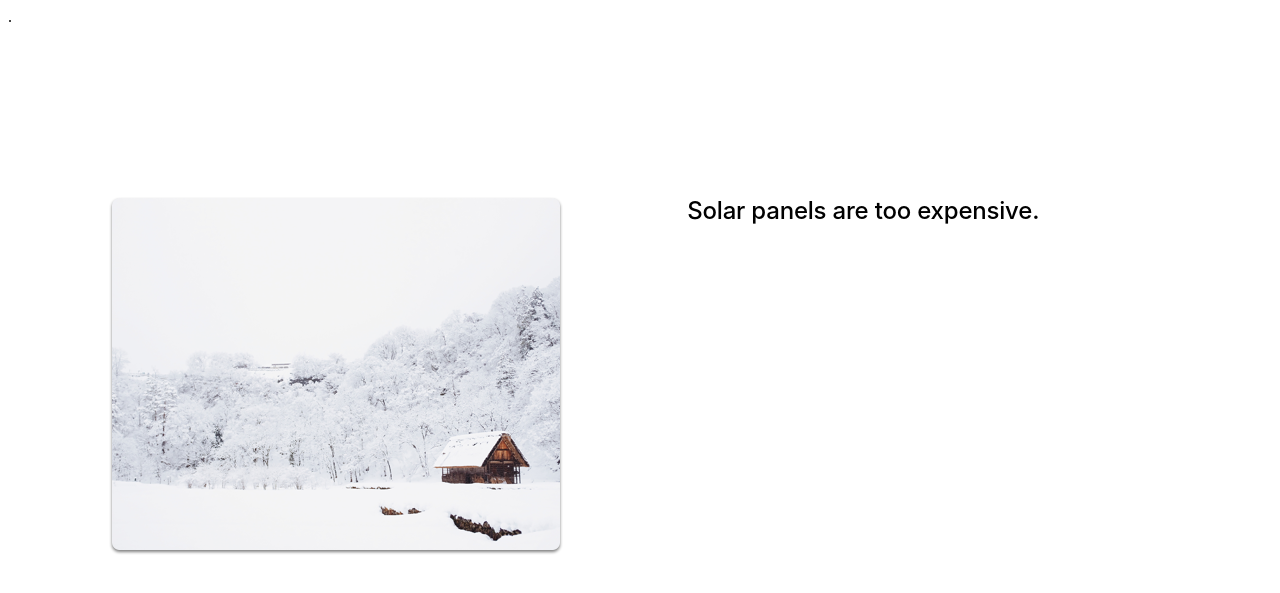
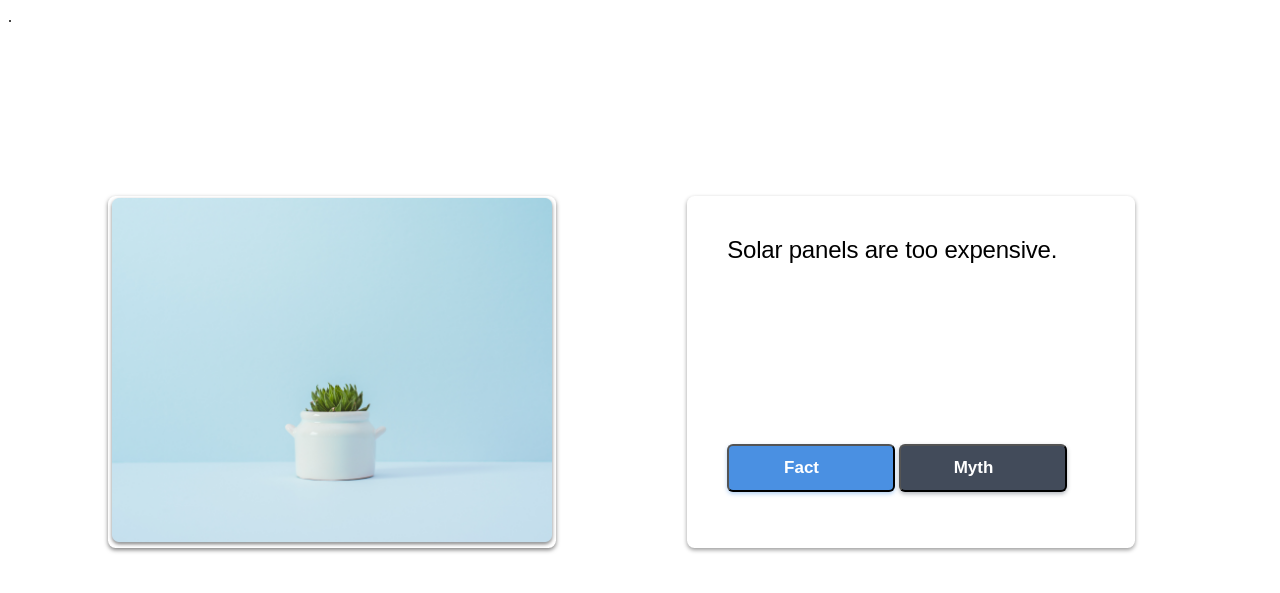
Before and after one commit to stephshum/Solar-Quiz, a PHP site: page /page4.html in a window 1280 px wide. Shown: the top 593 px of the page. Run offline with PHP 8.4, Linux system fonts and the light colour scheme.

Commit message:
create styling and edit pages 1 to 4

```diff
--- a/page1.html
+++ b/page1.html
@@ -15,7 +15,7 @@
 
       <div class="Are-you-aware-of-the"> Are you aware of the common misconceptions regarding solar energy? What is true or false?</div>
 
-      <div class="Lets-Find-Out">Let’s Find Out </div>
+      <button class ="Rectangle-3-Copy"><div class="Lets-Find-Out">Let’s Find Out </div></button>
     </div>
     <div class="column">
 
--- a/page4.html
+++ b/page4.html
@@ -12,18 +12,21 @@
 
 <!-- png -->
 
-<img src="img/fact-vs-myth-image-copy.png"
-     srcset="img/fact-vs-myth-image-copy@2x.png 2x,
-             img/fact-vs-myth-image-copy@3x.png 3x"
-     class="Fact-vs-Myth-Image-Copy">
+<img src="img/quiz_4.png" class="Rectangle-3">
+
 </div>
 
 <div class="column">
-<div class="Tomkins-County-is-to"> Solar panels are too expensive. </div>
+  <div class = "white_square">
+    <div class = "internal_container">
 
-<div class="Fact"> Fact</div>
+  <div class="Tomkins-County-is-to"> Solar panels are too expensive. </div>
 
-<div class="Myth">Myth </div>
+  <button class="fact_button"><div class="Fact"> Fact</div></button>
+
+  <button class="myth_button"><div class="Myth">Myth </div></button>
+</div>
+</div>
 </div>
    </body>
  </html>
--- a/styles.css
+++ b/styles.css
@@ -1,7 +1,7 @@
 .Fact-or-Myth {
   width: 300px;
   height: 59.5px;
-  font-family: SFProDisplay;
+  font-family: Arial, Helvetica, SFProText;
   font-size: 50px;
   font-weight: 600;
   font-style: normal;
@@ -9,12 +9,13 @@
   line-height: normal;
   letter-spacing: 0.2px;
   color: #000000;
+  padding-bottom: 10px
 }
 
 .Are-you-aware-of-the {
   width: 428px;
   height: 87px;
-  font-family: SFProText;
+  font-family: Arial, Helvetica, SFProText;
   font-size: 24px;
   font-weight: normal;
   font-style: normal;
@@ -27,7 +28,7 @@
 .Lets-Find-Out {
   width: 194.5px;
   height: 20px;
-  font-family: SFProText;
+  font-family: Arial, Helvetica, SFProText;
   font-size: 17px;
   font-weight: 600;
   font-style: normal;
@@ -63,7 +64,7 @@
 .Tomkins-County-is-to {
   width: 364px;
   height: 58px;
-  font-family: SFProText;
+  font-family: Arial, Helvetica, SFProText;
   font-size: 24px;
   font-weight: 500;
   font-style: normal;
@@ -71,12 +72,13 @@
   line-height: normal;
   letter-spacing: -0.2px;
   color: #000000;
+  padding-bottom: 150px;
 }
 
 .Fact {
   width: 132.7px;
   height: 20px;
-  font-family: SFProText;
+  font-family: Arial, Helvetica, SFProText;
   font-size: 17px;
   font-weight: 600;
   font-style: normal;
@@ -90,7 +92,7 @@
 .Myth {
   width: 132.7px;
   height: 20px;
-  font-family: SFProText;
+  font-family: Arial, Helvetica, SFProText;
   font-size: 17px;
   font-weight: 600;
   font-style: normal;
@@ -100,3 +102,54 @@
   text-align: center;
   color: #ffffff;
 }
+
+
+.Rectangle-3 {
+  width: 448px;
+  height: 352px;
+  border-radius: 7.5px;
+  box-shadow: 0 2px 4px 0 rgba(0, 0, 0, 0.5);
+}
+
+.Rectangle-3-Copy {
+  width: 300px;
+  height: 48px;
+  border-radius: 6px;
+  box-shadow: 0 2px 4px 0 rgba(0, 0, 0, 0.4);
+  background-color: #000000;
+  padding-top: 10px;
+  padding-left: 50px;
+  padding-right: 50px;
+  padding-bottom: 10px;
+  margin-top: 50px;
+}
+
+.fact_button {
+  width: 168px;
+  height: 48px;
+  border-radius: 6px;
+  box-shadow: 0 2px 4px 0 rgba(74, 144, 226, 0.4);
+  background-color: #4a90e2;
+}
+
+.myth_button {
+  width: 168px;
+  height: 48px;
+  border-radius: 6px;
+  box-shadow: 0 2px 4px 0 rgba(66, 75, 90, 0.4);
+  background-color: #424b5a;
+}
+
+.white_square {
+  width: 448px;
+  height: 352px;
+  border-radius: 7.5px;
+  box-shadow: 0 2px 4px 0 #9b9b9b;
+  background-color: #ffffff;
+  object-fit: contain;
+
+}
+
+.internal_container {
+  padding: 40px
+}
```
Also changed, not shown: page2.html (+8 -3 lines), page3.html (+7 -4 lines), img/quiz_3.png (added), img/quiz_4.png (added).
